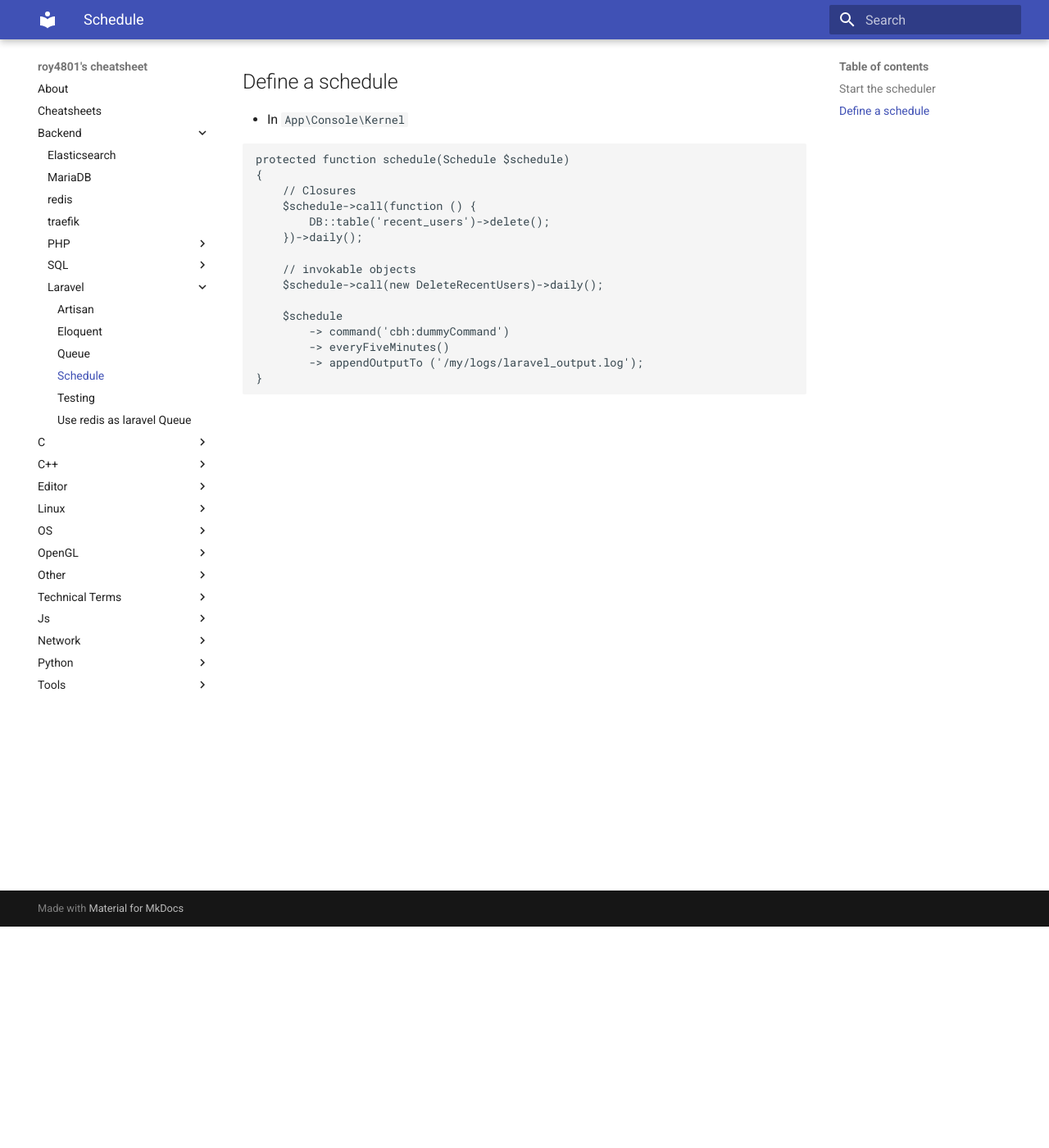
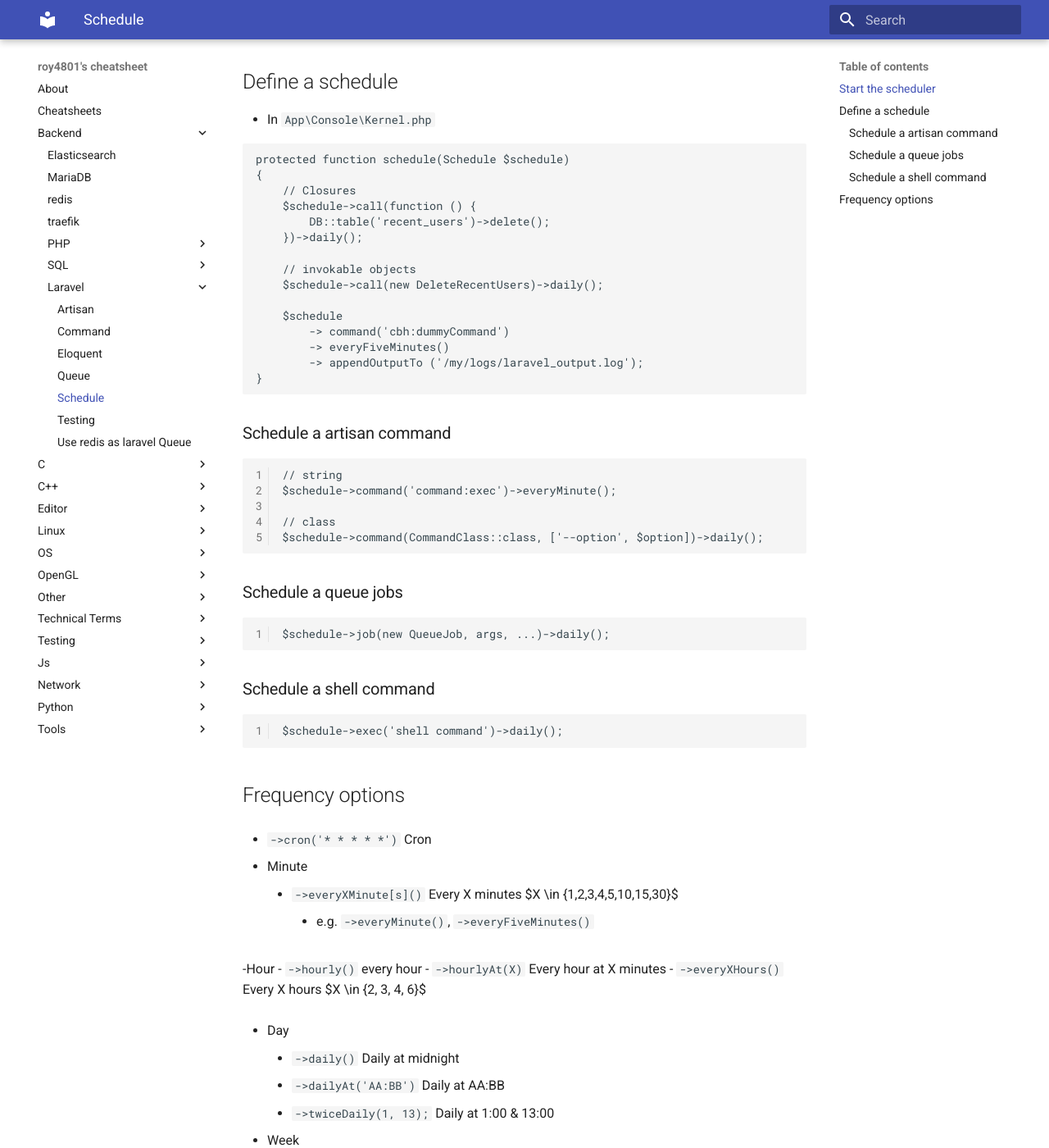
Before and after one commit to roy4801/docs.roy4801.tw, an MkDocs documentation site: the page built from docs/Backend/laravel/schedule.md, in a window 1280 px wide and 1400 px high, scrolled down 270 px. Shown: the whole window at 82% size. Built offline with MkDocs 1.6.1 and Material for MkDocs 9.7.7, drawn with Linux system fonts in a browser that asks for light colours; some of the changed text lies outside the part shown.

Commit message:
Add laravel

````diff
--- a/docs/Backend/laravel/schedule.md
+++ b/docs/Backend/laravel/schedule.md
@@ -10,7 +10,7 @@
 
 ## Define a schedule
 
-* In `App\Console\Kernel`
+* In `App\Console\Kernel.php`
 
 ```
 protected function schedule(Schedule $schedule)
@@ -29,3 +29,62 @@
         -> appendOutputTo ('/my/logs/laravel_output.log');
 }
 ```
+
+### Schedule a artisan command
+
+```php linenums="1"
+// string
+$schedule->command('command:exec')->everyMinute();
+
+// class
+$schedule->command(CommandClass::class, ['--option', $option])->daily();
+```
+
+### Schedule a queue jobs
+
+```php linenums="1"
+$schedule->job(new QueueJob, args, ...)->daily();
+```
+
+### Schedule a shell command
+
+```php linenums="1"
+$schedule->exec('shell command')->daily();
+```
+
+## Frequency options
+
+- `->cron('* * * * *')` Cron
+
+- Minute
+    - `->everyXMinute[s]()` Every X minutes $X \in {1,2,3,4,5,10,15,30}$
+        - e.g. `->everyMinute()`, `->everyFiveMinutes()`
+
+-Hour
+    - `->hourly()` every hour
+    - `->hourlyAt(X)` Every hour at X minutes
+    - `->everyXHours()` Every X hours $X \in {2, 3, 4, 6}$
+
+- Day
+    - `->daily()` Daily at midnight
+    - `->dailyAt('AA:BB')` Daily at AA:BB
+    - `->twiceDaily(1, 13);` Daily at 1:00 & 13:00
+
+- Week
+    - `->weekly()` Every Sunday at 0:00
+    - `->weeklyOn(1, '8:00')` Every X day at Time
+
+- Month
+    - `->monthly()` Eveny first day (0:00) of the month
+    - `->monthlyOn(4, '15:00')` Every 4th day of the month (15:00)
+    - `->twiceMonthly(1, 16, '13:00')` Every month on the 1st and 16th at 13:00
+    - `->lastDayOfMonth('15:00');`  The last day of the month at 15:00
+
+- Year
+    - `->yearly();`
+    - `->yearlyOn(6, 1, '17:00');`
+
+- Other
+    - `->timezone('Asia/Taipei')` Timezone
+
+<https://laravel.com/docs/8.x/scheduling#day-constraints>
````
Also changed, not shown: docs/Backend/laravel/command.md (added, +113 -0 lines), docs/Backend/laravel/eloquent.md (+25 -1 lines), docs/Backend/laravel/job_queue.md (+16 -0 lines), docs/Testing/katalon.md (added, +3 -0 lines).
